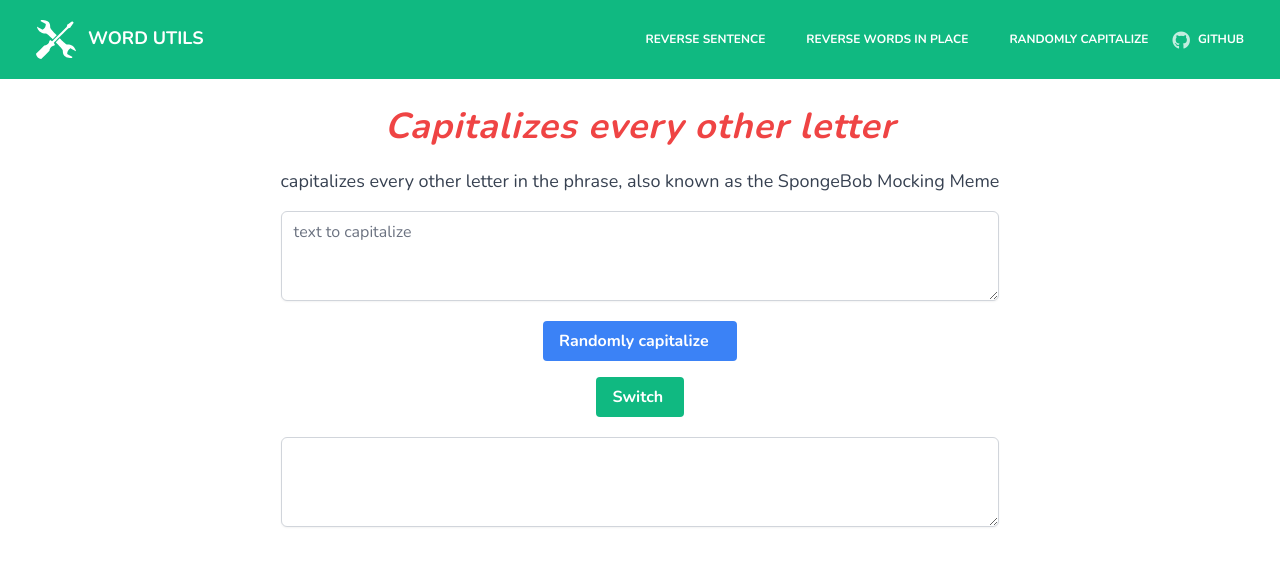
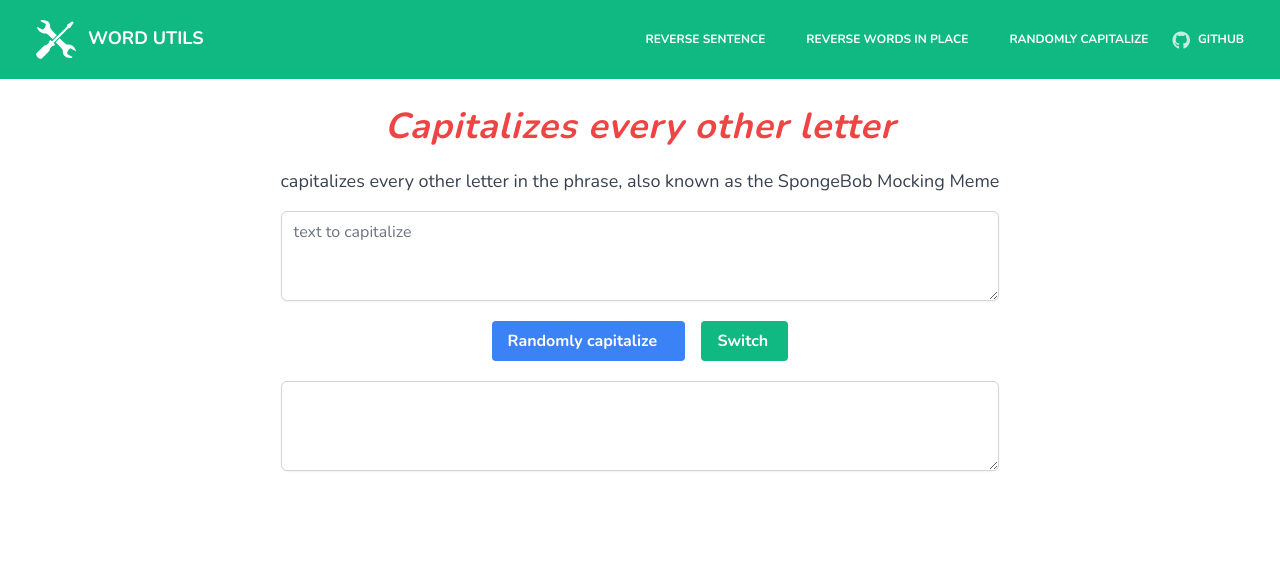
Before and after one commit to samarmohan/word-utils, a React (Create React App) app: page /capitalize-random-letters in a window 1280 px wide. Shown: the top 566 px of the page. Built offline with nearby package versions, Linux system fonts and the light colour scheme.

Commit message:
fix(styling): fix flexbox and fonts

```diff
--- a/src/components/CapitalizeRandomLetters.tsx
+++ b/src/components/CapitalizeRandomLetters.tsx
@@ -24,6 +24,7 @@ export const CapitalizeRandomLetters = () => {
         value={message}
         onChange={handleChange}
       />
+      <div className="flex">
         <Button
           onClick={() => capitalizeRandomLetters(message, setModifiedMessage)}
         >
@@ -38,6 +39,7 @@ export const CapitalizeRandomLetters = () => {
         >
           Switch <i className="fas fa-repeat-alt"></i>
         </Button>
+      </div>
       <TextArea value={modifiedMessage} />
     </>
   );
--- a/src/components/ReverseSentence.tsx
+++ b/src/components/ReverseSentence.tsx
@@ -24,6 +24,7 @@ export const ReverseSentence = () => {
         value={message}
         onChange={handleChange}
       />
+      <div className="flex">
         <Button onClick={() => reverseSentence(message, setModifiedMessage)}>
           Reverse <i className="fad fa-history"></i>
         </Button>
@@ -36,6 +37,7 @@ export const ReverseSentence = () => {
         >
           Switch <i className="fas fa-repeat-alt"></i>
         </Button>
+      </div>
       <TextArea value={modifiedMessage} />
     </>
   );
--- a/src/components/ReverseWords.tsx
+++ b/src/components/ReverseWords.tsx
@@ -24,6 +24,7 @@ export const ReverseWords = () => {
         value={message}
         onChange={handleChange}
       />
+      <div className="flex">
         <Button onClick={() => reverseWords(message, setModifiedMessage)}>
           Reverse <i className="fal fa-history"></i>
         </Button>
@@ -36,6 +37,7 @@ export const ReverseWords = () => {
         >
           Switch <i className="fas fa-repeat-alt"></i>
         </Button>
+      </div>
       <TextArea value={modifiedMessage} />
     </>
   );
--- a/src/css/index.css
+++ b/src/css/index.css
@@ -7,7 +7,6 @@
 body {
   font-family: Nunito;
   font-size: 16px;
-  color: #dee3ea;
   font-weight: 300;
 }
 
```
Lines whose indentation alone changed are shown as unchanged.
